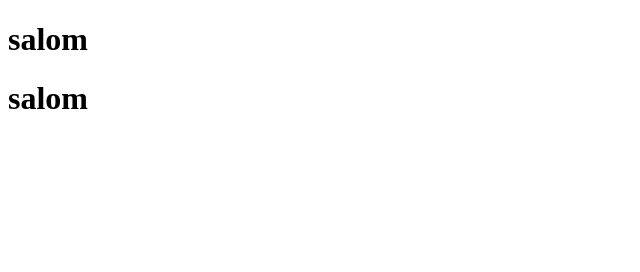
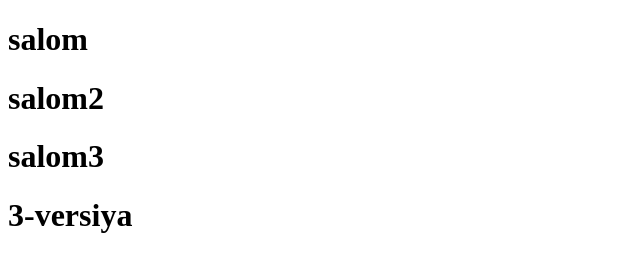
Before and after one commit to jalolovts/1-kt-online, a plain HTML site: page index.html in a window 1280 px wide. Shown: the whole page, without its empty margins (0-640 px from the left). Drawn offline with Linux system fonts and the light colour scheme.

Commit message:
3-versiya yozildi yaratildi

```diff
--- a/index.html
+++ b/index.html
@@ -7,6 +7,8 @@
 </head>
 <body>
     <h1>salom</h1>
-    <h1>salom</h1>
+    <h1>salom2</h1>
+    <h1>salom3</h1>
+    <h1>3-versiya</h1>
 </body>
 </html>
```
